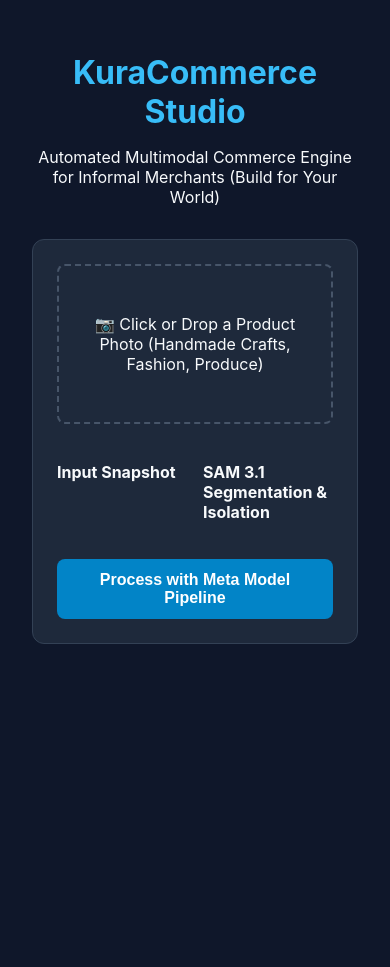
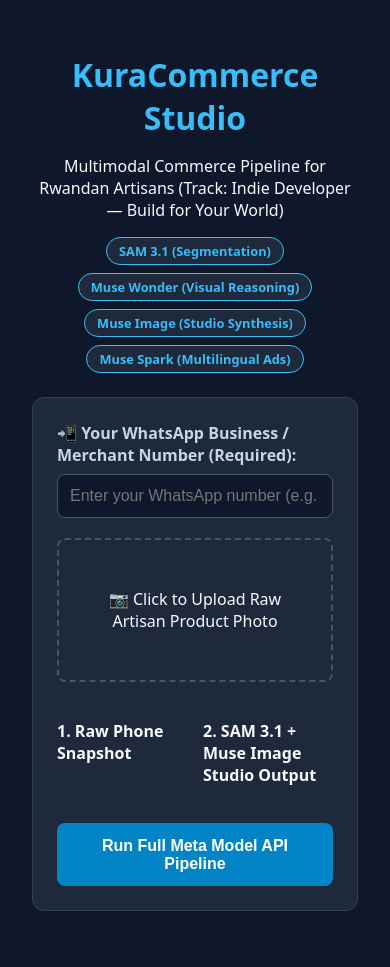
Before and after one commit to libertyfidja-bit/kuracommerce-meta, a Flask app: page / in a window 390 px wide. Before the commit the page ends 644 px from the top, so only its background shows below. Run offline with Flask 3, Linux system fonts and the light colour scheme.

Commit message:
Require user-input WhatsApp phone number in web UI and API

```diff
--- a/backend/app.py
+++ b/backend/app.py
@@ -30,11 +30,14 @@ def health():
 
 @app.route("/api/process-product", methods=["POST"])
 def process_product():
-    data = request.get_json(silent=True)
-    if not data or "image_base64" not in data:
-        return jsonify({"error": "Missing 'image_base64' in JSON body"}), 400
+    data = request.get_json(silent=True) or {}
+    raw_image = data.get("image_base64", "").strip()
+    user_phone = data.get("whatsapp_number", "").strip()
 
-    raw_image = data["image_base64"]
+    if not user_phone:
+        return jsonify({"error": "Please enter your WhatsApp phone number."}), 400
+    if not raw_image:
+        return jsonify({"error": "Missing 'image_base64' in request."}), 400
 
     # 1. SAM 3.1: Isolate foreground craft
     sam_result = segment_product_with_sam(raw_image)
@@ -49,14 +52,59 @@ def process_product():
     # 4. Muse Spark: Multilingual WhatsApp ad copy (EN, RW, FR)
     spark_campaign = generate_ads_with_muse_spark(wonder_metadata)
 
+    whatsapp_reply = (
+        f"✅ *KuraCommerce Studio Ready for {user_phone}!*\n\n"
+        f"📦 *Product:* {wonder_metadata.get('title')}\n"
+        f"💰 *Suggested Price:* {wonder_metadata.get('estimated_price_rwf')} RWF\n\n"
+        f"🇷🇼 *Kinyarwanda Ad:*\n{spark_campaign.get('ad_copy_rw')}\n\n"
+        f"🇬🇧 *English Ad:*\n{spark_campaign.get('ad_copy_en')}\n\n"
+        f"📲 *Order via WhatsApp:* {user_phone}"
+    )
+
     return jsonify({
         "success": True,
+        "merchant_whatsapp": user_phone,
         "models_executed": ["sam-3.1", "muse-wonder", "muse-image", "muse-spark"],
         "segmentation_status": "processed",
         "sam_3_1_output": sam_result,
         "muse_wonder_catalog": wonder_metadata,
         "muse_image_studio": image_synthesis,
-        "muse_spark_campaign": spark_campaign
+        "muse_spark_campaign": spark_campaign,
+        "whatsapp_formatted_message": whatsapp_reply
+    }), 200
+
+@app.route("/api/whatsapp-webhook", methods=["POST"])
+def whatsapp_webhook():
+    """Handles incoming WhatsApp payloads and requires a valid user phone number."""
+    incoming = request.get_json(silent=True) or {}
+    sender_phone = incoming.get("from", "").strip()
+    image_b64 = incoming.get("image_base64", "").strip()
+
+    if not sender_phone:
+        return jsonify({"error": "User WhatsApp phone number ('from') is required"}), 400
+    if not image_b64:
+        return jsonify({"error": "No media found in WhatsApp payload"}), 400
+
+    sam_result = segment_product_with_sam(image_b64)
+    wonder_metadata = analyze_product_with_muse_wonder(image_b64)
+    product_title = wonder_metadata.get("title", "Artisan Product")
+    image_synthesis = synthesize_studio_with_muse_image(image_b64, product_title)
+    spark_campaign = generate_ads_with_muse_spark(wonder_metadata)
+
+    whatsapp_reply = (
+        f"✅ *KuraCommerce Studio Ready!*\n\n"
+        f"📦 *Product:* {wonder_metadata.get('title')}\n"
+        f"💰 *Suggested Price:* {wonder_metadata.get('estimated_price_rwf')} RWF\n\n"
+        f"🇷🇼 *Kinyarwanda Ad:*\n{spark_campaign.get('ad_copy_rw')}\n\n"
+        f"🇬🇧 *English Ad:*\n{spark_campaign.get('ad_copy_en')}\n\n"
+        f"📲 *Contact Seller on WhatsApp:* {sender_phone}"
+    )
+
+    return jsonify({
+        "status": "delivered",
+        "recipient": sender_phone,
+        "whatsapp_formatted_message": whatsapp_reply,
+        "models_used": ["sam-3.1", "muse-wonder", "muse-image", "muse-spark"]
     }), 200
 
 if __name__ == "__main__":
--- a/backend/templates/index.html
+++ b/backend/templates/index.html
@@ -3,60 +3,83 @@
 <head>
   <meta charset="UTF-8">
   <meta name="viewport" content="width=device-width, initial-scale=1.0">
-  <title>KuraCommerce Studio | Meta Hackathon</title>
+  <title>KuraCommerce Studio | Meta Global AI Hackathon</title>
   <style>
-    body { font-family: -apple-system, BlinkMacSystemFont, "Segoe UI", Roboto, sans-serif; background: #0f172a; color: #f8fafc; margin: 0; padding: 2rem; }
-    .container { max-width: 900px; margin: 0 auto; }
-    header { text-align: center; margin-bottom: 2rem; }
+    body { font-family: system-ui, -apple-system, sans-serif; background: #0f172a; color: #f8fafc; margin: 0; padding: 2rem; }
+    .container { max-width: 960px; margin: 0 auto; }
+    header { text-align: center; margin-bottom: 1.5rem; }
     h1 { color: #38bdf8; margin-bottom: 0.25rem; }
+    .model-bar { display: flex; justify-content: center; gap: 0.5rem; flex-wrap: wrap; margin-top: 0.75rem; }
+    .model-pill { background: #1e293b; border: 1px solid #38bdf8; color: #38bdf8; padding: 0.25rem 0.75rem; border-radius: 999px; font-size: 0.8rem; font-weight: 600; }
     .card { background: #1e293b; border-radius: 12px; padding: 1.5rem; border: 1px solid #334155; margin-bottom: 1.5rem; }
+    .input-group { margin-bottom: 1.25rem; }
+    .input-group label { display: block; margin-bottom: 0.5rem; font-weight: 600; color: #cbd5e1; }
+    .phone-input { width: 100%; padding: 0.75rem; border-radius: 8px; border: 1px solid #475569; background: #0f172a; color: #f8fafc; font-size: 1rem; box-sizing: border-box; }
     .upload-box { border: 2px dashed #475569; border-radius: 8px; padding: 2rem; text-align: center; cursor: pointer; }
-    button { background: #0284c7; color: white; border: none; border-radius: 8px; padding: 0.75rem 1.5rem; font-weight: 600; cursor: pointer; margin-top: 1rem; width: 100%; font-size: 1rem; }
+    button { background: #0284c7; color: white; border: none; border-radius: 8px; padding: 0.85rem 1.5rem; font-weight: 600; cursor: pointer; margin-top: 1rem; width: 100%; font-size: 1rem; }
     button:hover { background: #0369a1; }
     .preview-grid { display: grid; grid-template-columns: 1fr 1fr; gap: 1rem; margin-top: 1rem; }
     img { max-width: 100%; border-radius: 8px; border: 1px solid #475569; display: none; }
     .result-box { display: none; }
-    .badge { display: inline-block; background: #0369a1; padding: 0.25rem 0.5rem; border-radius: 4px; font-size: 0.8rem; margin-right: 0.5rem; }
-    pre { background: #0f172a; padding: 1rem; border-radius: 8px; overflow-x: auto; color: #a5f3fc; }
+    .badge { display: inline-block; background: #0369a1; padding: 0.3rem 0.6rem; border-radius: 6px; font-size: 0.85rem; margin-right: 0.5rem; }
+    .wa-box { background: #064e3b; border: 1px solid #10b981; padding: 1rem; border-radius: 8px; white-space: pre-wrap; margin-top: 1rem; color: #ecfdf5; }
+    pre { background: #0f172a; padding: 1rem; border-radius: 8px; overflow-x: auto; color: #a5f3fc; font-size: 0.85rem; }
   </style>
 </head>
 <body>
   <div class="container">
     <header>
       <h1>KuraCommerce Studio</h1>
-      <p>Automated Multimodal Commerce Engine for Informal Merchants (Build for Your World)</p>
+      <p>Multimodal Commerce Pipeline for Rwandan Artisans (Track: Indie Developer — Build for Your World)</p>
+      <div class="model-bar">
+        <span class="model-pill">SAM 3.1 (Segmentation)</span>
+        <span class="model-pill">Muse Wonder (Visual Reasoning)</span>
+        <span class="model-pill">Muse Image (Studio Synthesis)</span>
+        <span class="model-pill">Muse Spark (Multilingual Ads)</span>
+      </div>
     </header>
 
     <div class="card">
+      <div class="input-group">
+        <label for="whatsappNumber">📲 Your WhatsApp Business / Merchant Number (Required):</label>
+        <input type="tel" id="whatsappNumber" class="phone-input" placeholder="Enter your WhatsApp number (e.g. +250 78...)" required>
+      </div>
+
       <div class="upload-box" onclick="document.getElementById('fileInput').click()">
-        <p>📷 Click or Drop a Product Photo (Handmade Crafts, Fashion, Produce)</p>
+        <p>📷 Click to Upload Raw Artisan Product Photo</p>
         <input type="file" id="fileInput" accept="image/*" style="display:none" onchange="previewFile()">
       </div>
       <div class="preview-grid">
         <div>
-          <h4>Input Snapshot</h4>
-          <img id="rawPreview" alt="Input Preview">
+          <h4>1. Raw Phone Snapshot</h4>
+          <img id="rawPreview" alt="Raw Input">
         </div>
         <div>
-          <h4>SAM 3.1 Segmentation & Isolation</h4>
-          <img id="maskPreview" alt="Segmented Item">
+          <h4>2. SAM 3.1 + Muse Image Studio Output</h4>
+          <img id="studioPreview" alt="Studio Output">
         </div>
       </div>
-      <button id="processBtn" onclick="processProduct()">Process with Meta Model Pipeline</button>
+      <button id="processBtn" onclick="processProduct()">Run Full Meta Model API Pipeline</button>
     </div>
 
     <div class="card result-box" id="resultCard">
-      <h3>Generated Product Catalog & Multilingual Ad Package</h3>
-      <div><span class="badge" id="categoryBadge">Category</span><span class="badge" id="priceBadge">Price</span></div>
-      <h2 id="productTitle" style="color: #38bdf8; margin-top: 1rem;"></h2>
+      <h3>3. Muse Wonder Valuation & Appraisal</h3>
+      <div>
+        <span class="badge" id="categoryBadge">Category</span>
+        <span class="badge" id="priceBadge">Price</span>
+        <span class="badge" id="phoneBadge">Merchant Number</span>
+      </div>
+      <h2 id="productTitle" style="color: #38bdf8; margin-top: 0.75rem;"></h2>
 
-      <h4>English Copy:</h4>
-      <p id="copyEn" style="color: #cbd5e1;"></p>
+      <h3>4. Muse Spark Multilingual WhatsApp Campaign</h3>
+      <p><strong>🇬🇧 English:</strong> <span id="copyEn"></span></p>
+      <p><strong>🇷🇼 Kinyarwanda:</strong> <span id="copyRw"></span></p>
+      <p><strong>🇫🇷 Français:</strong> <span id="copyFr"></span></p>
 
-      <h4>Kinyarwanda Copy:</h4>
-      <p id="copyRw" style="color: #cbd5e1;"></p>
+      <h4>Ready-to-Send WhatsApp Message Preview:</h4>
+      <div class="wa-box" id="waMessagePreview"></div>
 
-      <h4>Structured Metadata:</h4>
+      <h4>Full Pipeline Telemetry (SAM 3.1 + Muse Wonder + Muse Image + Muse Spark):</h4>
       <pre id="jsonOutput"></pre>
     </div>
   </div>
@@ -76,36 +99,59 @@
     }
 
     async function processProduct() {
-      if (!base64String) { alert("Please select an image first!"); return; }
+      const phoneInput = document.getElementById('whatsappNumber').value.trim();
+      if (!phoneInput) {
+        alert("Please enter your WhatsApp phone number first!");
+        document.getElementById('whatsappNumber').focus();
+        return;
+      }
+      if (!base64String) {
+        alert("Please select a product image first!");
+        return;
+      }
+
       const btn = document.getElementById('processBtn');
-      btn.innerText = "Analyzing with SAM 3.1 & Muse Wonder...";
+      btn.innerText = "Running SAM 3.1 → Muse Wonder → Muse Image → Muse Spark...";
       btn.disabled = true;
 
       try {
         const res = await fetch('/api/process-product', {
           method: 'POST',
           headers: {'Content-Type': 'application/json'},
-          body: JSON.stringify({ image_base64: base64String })
+          body: JSON.stringify({
+            whatsapp_number: phoneInput,
+            image_base64: base64String
+          })
         });
         const data = await res.json();
+        if (!res.ok) {
+          alert(data.error || "Request failed");
+          return;
+        }
 
         document.getElementById('resultCard').style.display = 'block';
         document.getElementById('jsonOutput').innerText = JSON.stringify(data, null, 2);
 
-        const listing = data.catalog_metadata || {};
-        document.getElementById('productTitle').innerText = listing.title || "Agaseke Handcrafted Basket";
-        document.getElementById('categoryBadge').innerText = listing.category || "Crafts";
-        document.getElementById('priceBadge').innerText = (listing.estimated_price_rwf || "15,000") + " RWF";
-        document.getElementById('copyEn').innerText = listing.ad_copy_en || "";
-        document.getElementById('copyRw').innerText = listing.ad_copy_rw || "";
+        const wonder = data.muse_wonder_catalog || {};
+        const spark = data.muse_spark_campaign || {};
 
-        const maskImg = document.getElementById('maskPreview');
-        maskImg.src = document.getElementById('rawPreview').src;
-        maskImg.style.display = 'block';
+        document.getElementById('productTitle').innerText = wonder.title || "Artisan Product";
+        document.getElementById('categoryBadge').innerText = wonder.category || "Crafts";
+        document.getElementById('priceBadge').innerText = (wonder.estimated_price_rwf || "18,500") + " RWF";
+        document.getElementById('phoneBadge').innerText = "WhatsApp: " + data.merchant_whatsapp;
+
+        document.getElementById('copyEn').innerText = spark.ad_copy_en || "";
+        document.getElementById('copyRw').innerText = spark.ad_copy_rw || "";
+        document.getElementById('copyFr').innerText = spark.ad_copy_fr || "";
+        document.getElementById('waMessagePreview').innerText = data.whatsapp_formatted_message || "";
+
+        const studioImg = document.getElementById('studioPreview');
+        studioImg.src = document.getElementById('rawPreview').src;
+        studioImg.style.display = 'block';
       } catch (err) {
-        alert("Error executing pipeline: " + err.message);
+        alert("Pipeline error: " + err.message);
       } finally {
-        btn.innerText = "Process with Meta Model Pipeline";
+        btn.innerText = "Run Full Meta Model API Pipeline";
         btn.disabled = false;
       }
     }
```
Also changed, not shown: backend/test_api.py (+21 -8 lines).
